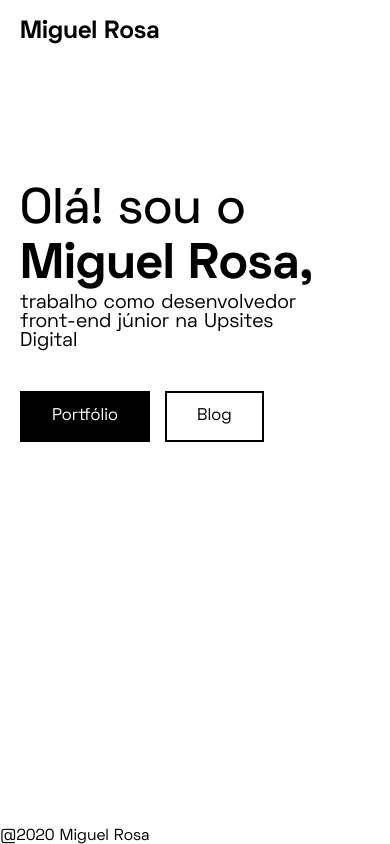
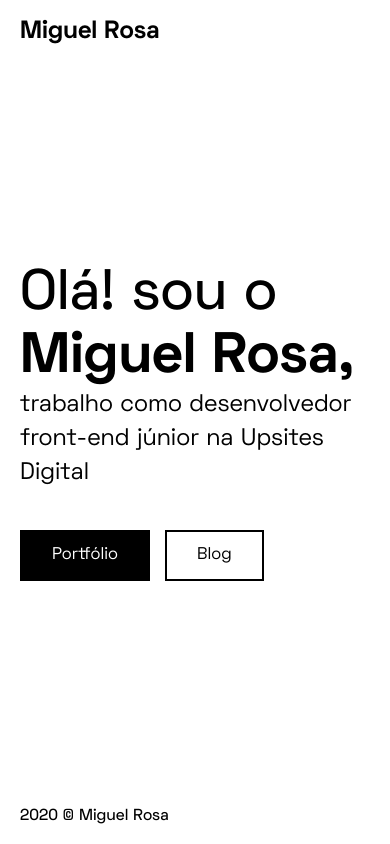
Before and after one commit to miguel-rosa/miguelrosa, a React (Create React App) app: page / in a window 390 px wide. Built offline with nearby package versions, Linux system fonts and the light colour scheme.

Commit message:
Updating home hero align

```diff
--- a/src/components/Footer/index.js
+++ b/src/components/Footer/index.js
@@ -3,11 +3,11 @@ import './style.css'
 
 const Footer = ()=> {
     return(
-        <foter className="footer">
-            <div className="footer-container">
-                @2020  Miguel Rosa
+        <footer className="footer">
+            <div className="footer__container">
+                <p>2020 © Miguel Rosa</p>
             </div>
-        </foter>
+        </footer>
     )
 }
 
--- a/src/components/Footer/style.css
+++ b/src/components/Footer/style.css
@@ -1,18 +1,23 @@
 .footer{
-    display:flex;
-    flex:1;
-    flex-basis: 1;
-    align-items: center;
+    justify-content: center;
     background:rgba(255,255,255,.95);
     position: absolute;
     bottom:0;
-    width:100%;
-
+    left:0;
+    display: flex;
+    justify-content: center;
+    width:100%
 }
 
 .footer__container{
     position: relative;
+    width:100vw;
     max-width: 1200px;
-    padding:10px;
+    padding:20px;
+    display:flex;
+    flex: 1;
+}
 
+.footer__container p{
+    font-weight: 500;
 }
--- a/src/components/Header/style.css
+++ b/src/components/Header/style.css
@@ -6,7 +6,7 @@
     backdrop-filter: blur(7px);
     position: sticky;
     top: 0;
-    margin-bottom: 120px;
+
 }
 
 .header__container{
--- a/src/pages/Home/style.css
+++ b/src/pages/Home/style.css
@@ -3,6 +3,7 @@
     justify-content: center;
     align-items: center;
     flex-direction: column;
+    height:85vh
 
 }
 .home__container{
@@ -30,17 +31,19 @@
 }
 @media screen and (max-width:768px){
     .hero__title{
-        font-size:50px;
+        font-size:57px;
     }
 }
 .hero__description{
     font-size:40px;
-    width:70%
+    width:70%;
+    line-height: 1.4;
 }
 @media screen and (max-width:768px){
     .hero__description{
-        font-size:20px;
-        width:90%
+        font-size:24px;
+        width:100%;
+
     }
 }
 .hero__footer{
```
